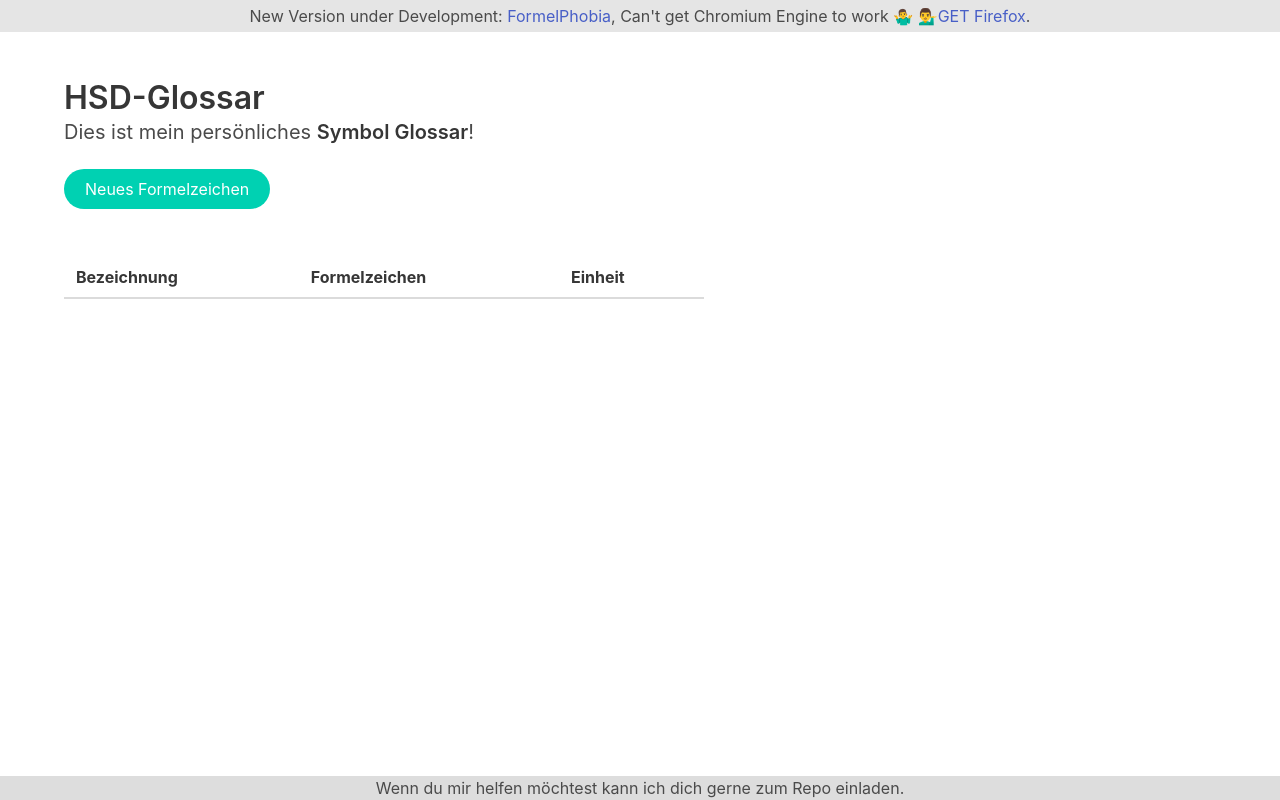
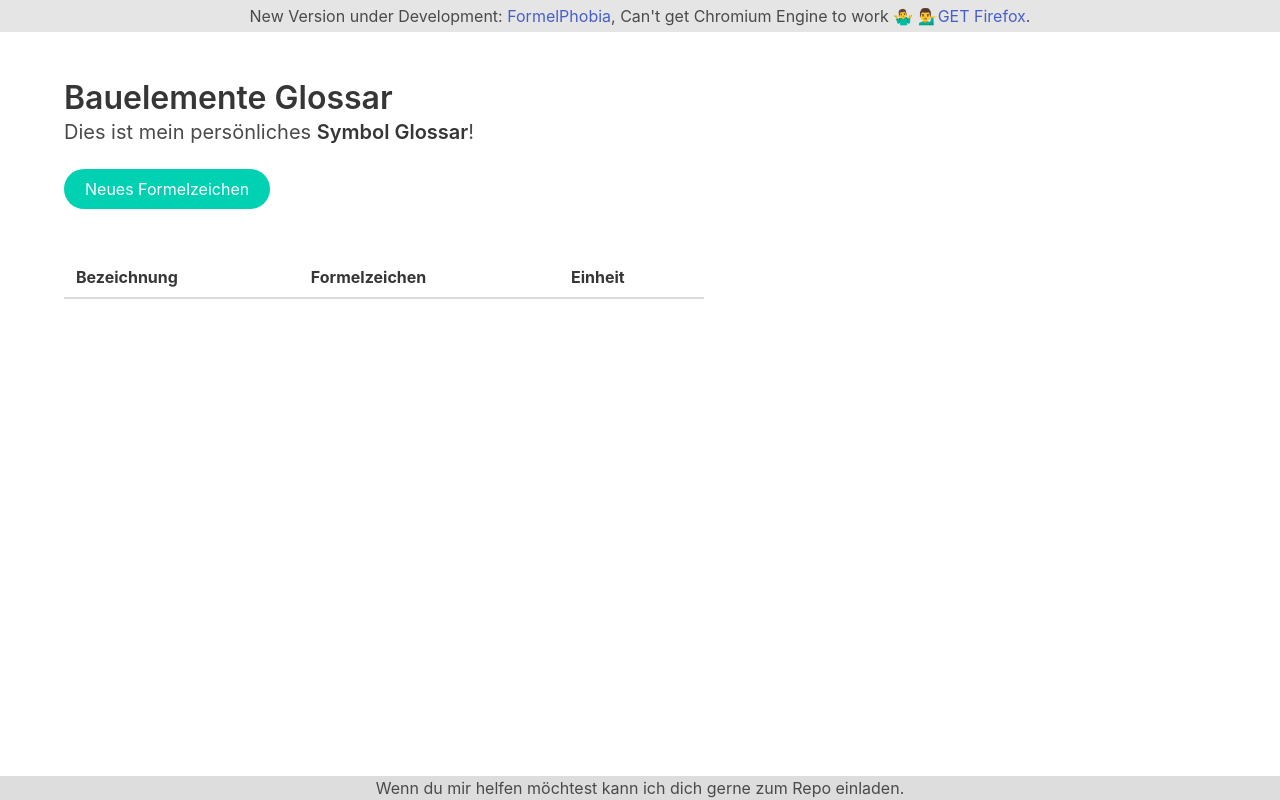
Before and after one commit to KuhlTime/bauelemente-formelsammlung, a website built with Parcel: page src/index.html in a window 1280 px wide. Built offline with nearby package versions, Linux system fonts and the light colour scheme; no server answers.

Commit message:
Update index.html

```diff
--- a/src/index.html
+++ b/src/index.html
@@ -15,7 +15,7 @@
     <div id="page-home">
       <section class="section">
         <div class="container">
-          <h1 class="title">HSD-Glossar</h1>
+          <h1 class="title">Bauelemente Glossar</h1>
           <p class="subtitle">Dies ist mein persönliches <strong>Symbol Glossar</strong>!</p>
           <button class="button is-primary is-rounded" id="newSymbol">Neues Formelzeichen</button>
         </div>
```
